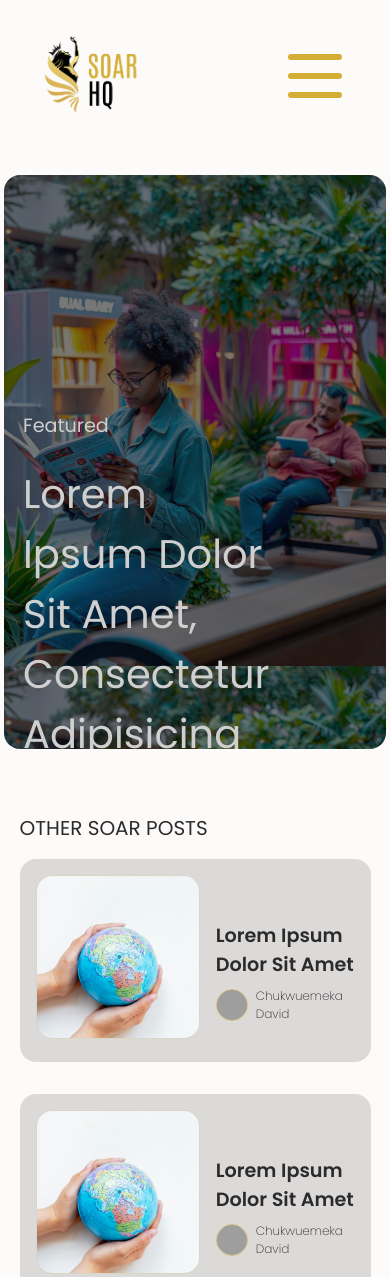
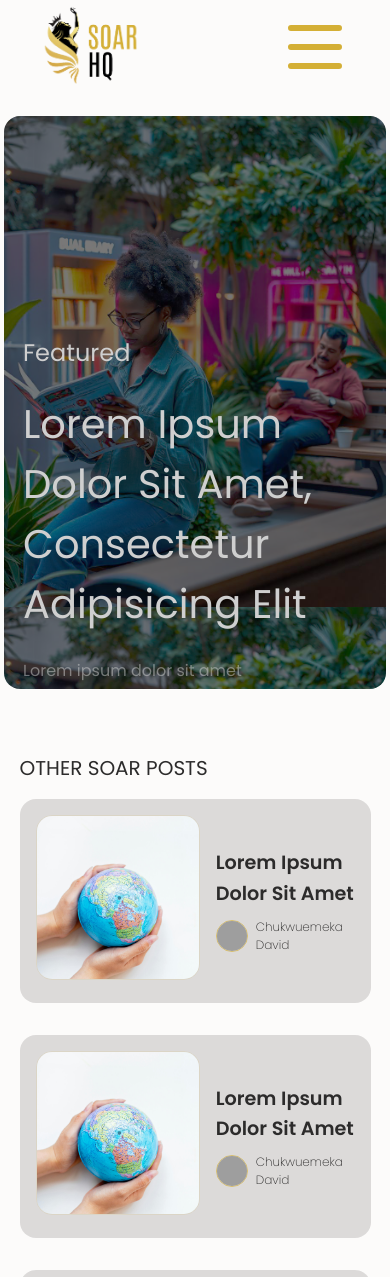
Before and after one commit to thechibuikem/SoarHqLastRepo, a plain HTML site: page elibrary.html in a window 390 px wide. Shown: the top 1277 px of the page. Drawn offline with Linux system fonts and the light colour scheme; grey boxes are pictures that could not be loaded.

Commit message:
final UI 1

```diff
--- a/css/elibrary.css
+++ b/css/elibrary.css
@@ -449,7 +449,7 @@ color: #2c2b2b;
  }
 
    #nav-bar {
-     height: 15vh;
+     height: 8vh;
      width: 100%;
      display: flex;
      justify-content: center;
@@ -467,14 +467,32 @@ color: #2c2b2b;
     min-height: 40vh;
     height: 68vh;
   margin-top: 2rem;
+  }
 
-  }
+.remNav ::-webkit-scrollbar{
+  display: none;
+}
+
  .remNavFigure{
   margin-bottom: 0;
-  min-height: 40vh;
-  max-height: 40vh;
+  min-height: 42vh;
+  max-height: 42vh;
   overflow-y: scroll;
  }
+
+ #remNavFigureDown{
+  opacity: 0.7;
+ }
+
+#remNavFigureUp{
+  font-size: 1.5rem;
+}
+
+
+.spanLeft{
+  width: 90%;
+}
+
 
  .spanRight{
   display: none;
@@ -509,8 +527,14 @@ row-gap: 2rem;
     aspect-ratio: 1/1;
     /* width: 30%; */
   }
+
+.textPart{
+  padding-top: 0;
+}
+
   .textPart h3{
     font-size: 1.2rem;
+    line-height: 1.6;
   }
 
   .textPart h4{
--- a/css/style.css
+++ b/css/style.css
@@ -1007,7 +1007,7 @@ html {
   }
 
   #nav-bar {
-    height: 15vh;
+    height: 12vh;
     width: 100%;
     display: flex;
     justify-content: center;
```
Also changed, not shown: index.html (+3 -0 lines), js/makeTeamOnHomeScroll.js (added, +10 -0 lines).
